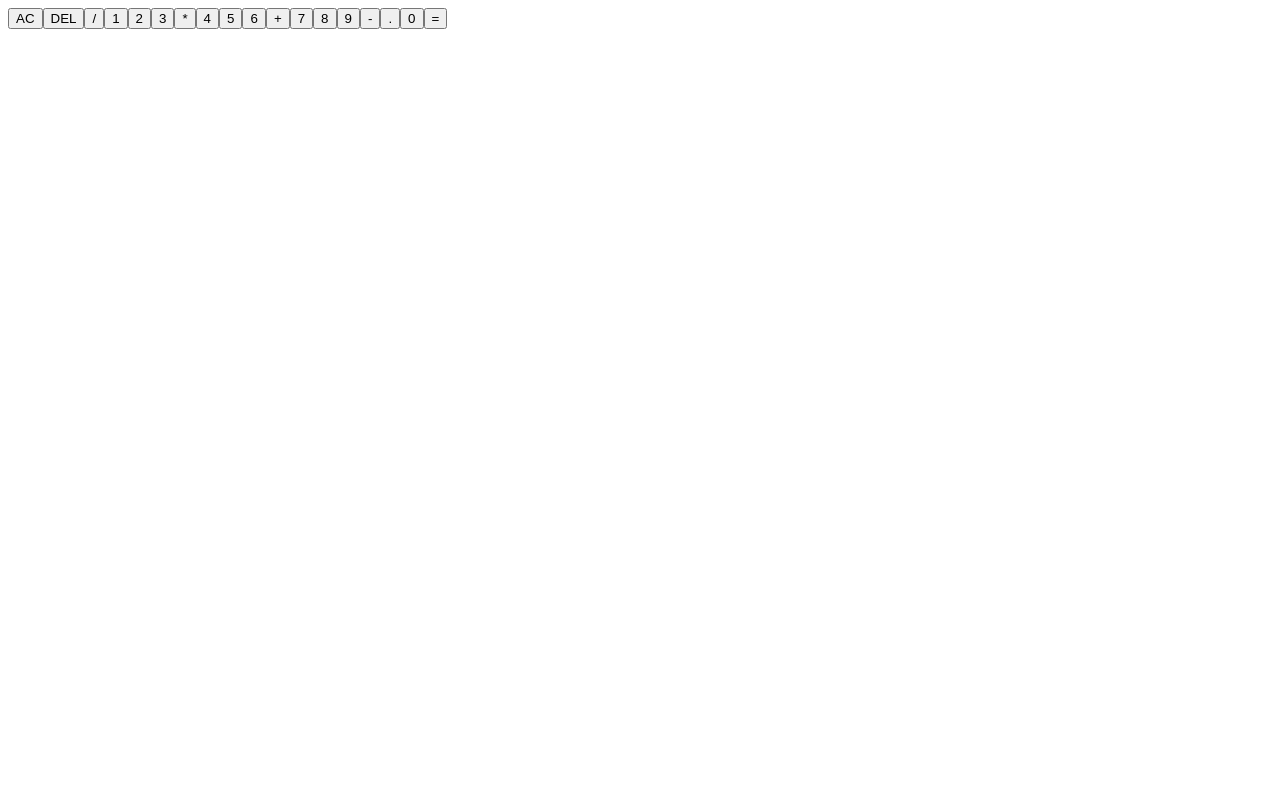
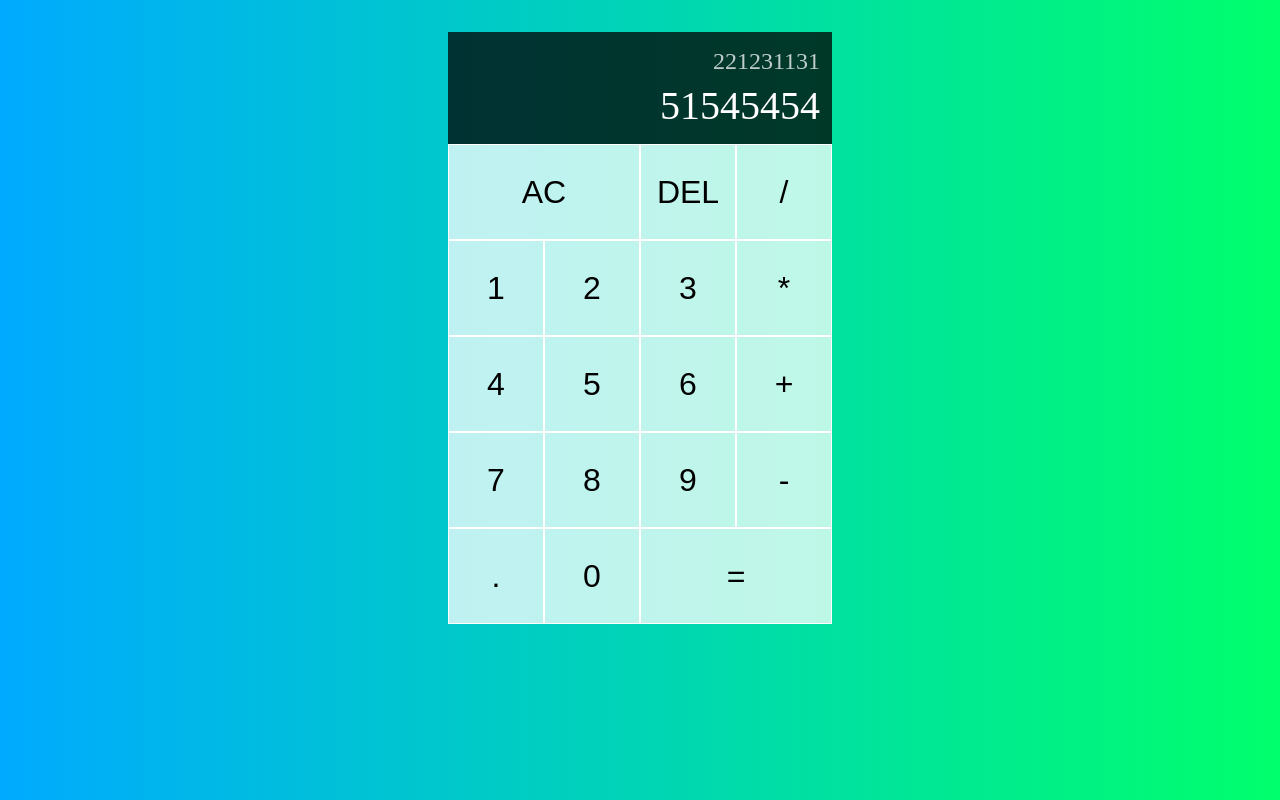
Before and after one commit to RatniChaima/react-calculator, a React (Create React App) app: page / in a window 1280 px wide. Built offline with nearby package versions, Linux system fonts and the light colour scheme.

Commit message:
CSS Styles

```diff
--- a/src/App.js
+++ b/src/App.js
@@ -5,8 +5,8 @@
   return (
     <div className="calculator-grid">
       <div className="output">
-        <div className="previous-operand"></div>
-        <div className="current-operand"></div>
+        <div className="previous-operand">221231131</div>
+        <div className="current-operand">51545454</div>
       </div>
       <button className="span-two">AC</button>
       <button>DEL</button>
--- a/src/styles.css
+++ b/src/styles.css
@@ -0,0 +1,55 @@
+*,*::before, *::after{
+    box-sizing: border-box;
+}
+
+body{
+    margin: 0;
+    background: linear-gradient(to right, #00AAFF, #00FF6C);
+}
+
+.calculator-grid{
+    display: grid;
+    margin-top: 2rem;
+    justify-content: center;
+    grid-template-columns: repeat(4, 6rem);
+    grid-template-rows: minmax(7rem, auto) repeat(5, 6rem);
+}
+
+.calculator-grid > button{
+    cursor: pointer;
+    font-size: 2rem;
+    border: 1px solid white;
+    outline: none;
+    background-color: rgba(255, 255, 255, .75);
+}
+
+.calculator-grid > button:hover,
+.calculator-grid > button:focus{
+    background-color: rgba(255, 255, 255, .9);
+}
+
+.span-two{
+    grid-column: span 2;
+}
+
+.output{
+    grid-column: 1 / -1;
+    background-color: rgba(0, 0, 0, .75);
+    display: flex;
+    flex-direction: column;
+    align-items: flex-end;
+    justify-content: space-around;
+    padding: .75rem;
+    word-wrap: break-word;
+    word-break: break-all;
+}
+
+.output .previous-operand{
+    color: rgba(255, 255, 255, .75);
+    font-size: 1.5rem;
+}
+
+.output .current-operand{
+    color: white;
+    font-size: 2.5rem;
+}
```
